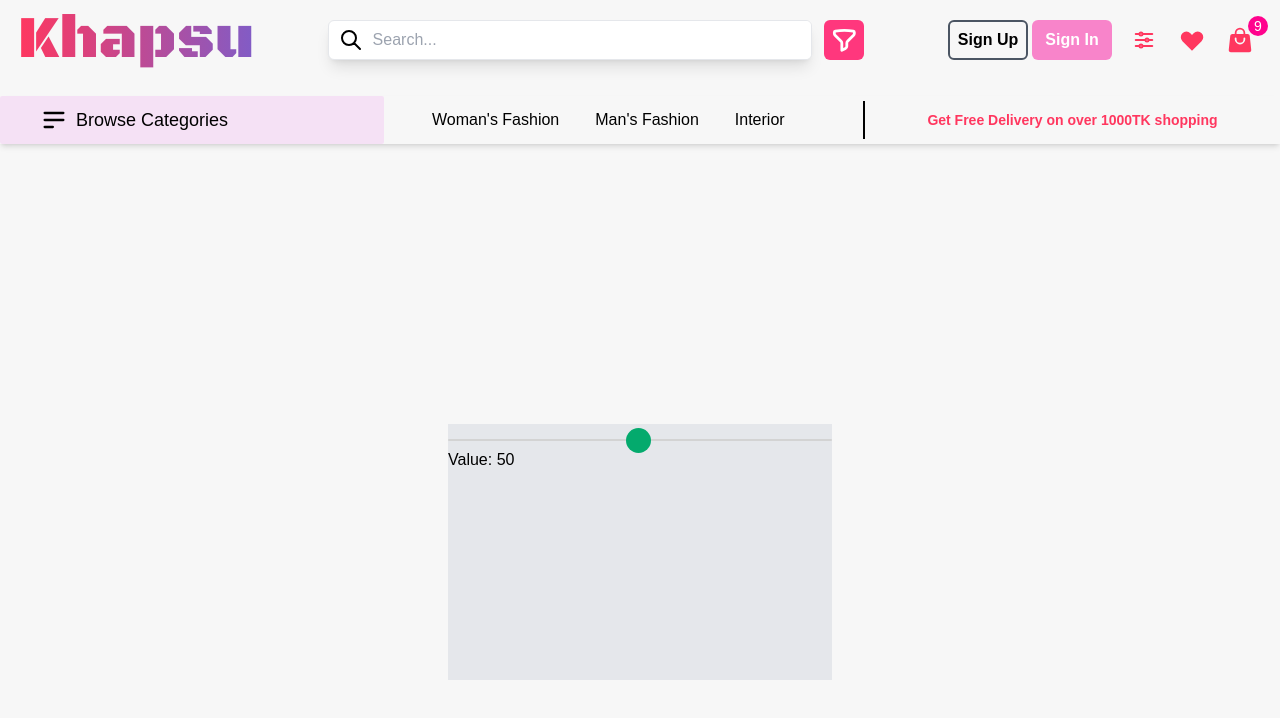
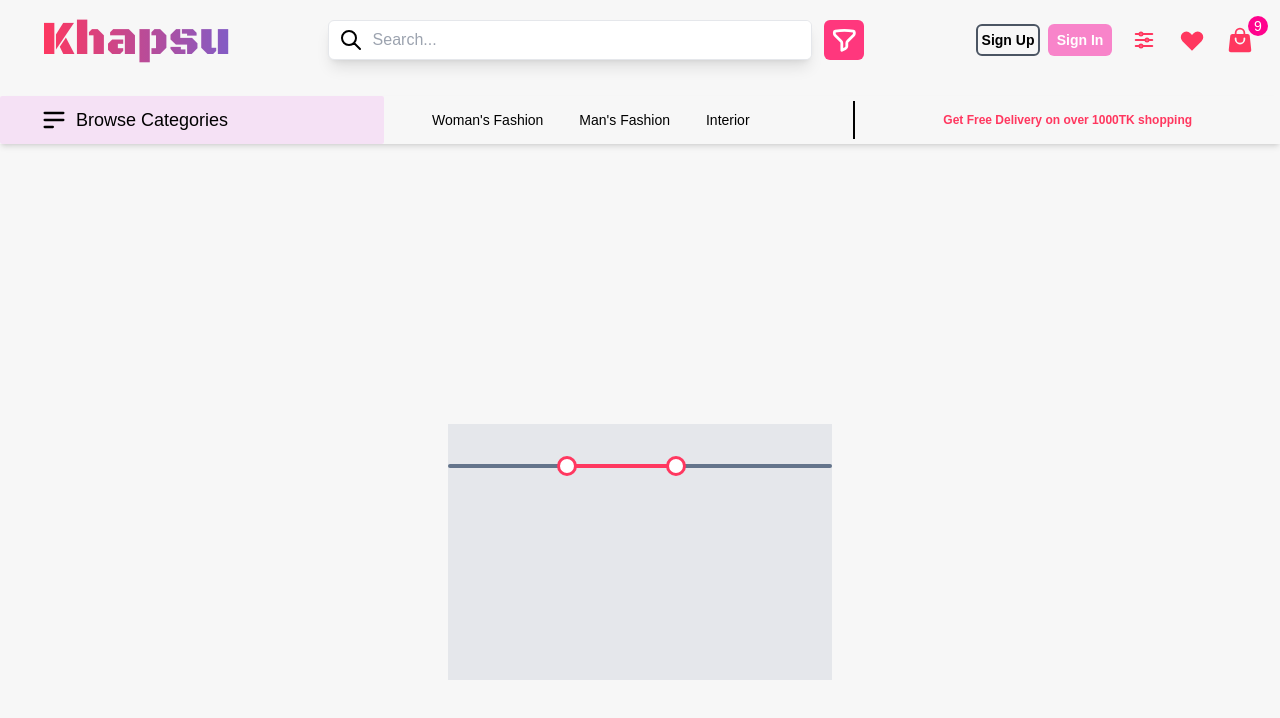
Before and after one commit to MuktadulIslam/KhapsuV2, a Next.js app in the folder frontend/: page /demo in a window 1280 px wide. Shown: the top 718 px of the page. Built offline with nearby package versions, Linux system fonts and the light colour scheme; a web font is replaced by a local one.

Commit message:
ADD: price range

```diff
--- a/frontend/src/app/Category.jsx
+++ b/frontend/src/app/Category.jsx
@@ -17,9 +17,9 @@ const categories_data = [
 
 export default function Category() {
     return (<>
-        <div className="w-full h-full grid grid-cols-2 sm:grid-cols-3 gap-2 mt-1">
+        <div className="w-full h-full grid grid-cols-2 sm:grid-cols-3 gap-3 p-1">
             {categories_data.map((category, index) => (
-                <Link key={index} href={category.link} className="w-full active:scale-110 aspect-[3/4] bg-white flex flex-col py-2 rounded-lg shadow-md">
+                <Link key={index} href={category.link} className="w-full max-w-32 active:scale-110 aspect-[4/5] bg-white flex flex-col py-2 rounded-lg shadow-md">
                     <div className="w-full aspect-[4/3] flex items-center justify-center">
                         <div className="relative h-5/6 aspect-square">
                             <Image
@@ -31,7 +31,7 @@ export default function Category() {
                             />
                         </div>
                     </div>
-                    <h3 className="text-center text-base font-semibold mt-1.5">{category.name}</h3>
+                    <h3 className="text-center text-sm font-semibold mt-1">{category.name}</h3>
                 </Link>
             ))}
         </div>
--- a/frontend/src/app/Navbar.jsx
+++ b/frontend/src/app/Navbar.jsx
@@ -37,17 +37,17 @@ export default function Navbar() {
         const category = document.getElementById("category");
         if (category.classList.contains('h-0')) {
             closeFilter()
-            category.classList.add('h-[510px]', 'overflow-y-auto', 'overflow-x-hidden');
+            category.classList.add('h-[475px]', 'overflow-y-auto', 'overflow-x-hidden');
             category.classList.remove('h-0', 'overflow-hidden');
         } else {
             category.classList.add('h-0', 'overflow-hidden');
-            category.classList.remove('h-[510px]', 'overflow-y-auto', 'overflow-x-hidden');
+            category.classList.remove('h-[475px]', 'overflow-y-auto', 'overflow-x-hidden');
         }
     };
     const closeCategory = () => {
         const category = document.getElementById("category");
         category.classList.add('h-0', 'overflow-hidden');
-        category.classList.remove('h-[510px]', 'overflow-y-auto', 'overflow-x-hidden');
+        category.classList.remove('h-[475px]', 'overflow-y-auto', 'overflow-x-hidden');
     };
 
     const openCart = () => {
@@ -63,7 +63,7 @@ export default function Navbar() {
                         <path fillRule="evenodd" d="M3 6a3 3 0 0 1 3-3h2.25a3 3 0 0 1 3 3v2.25a3 3 0 0 1-3 3H6a3 3 0 0 1-3-3V6Zm9.75 0a3 3 0 0 1 3-3H18a3 3 0 0 1 3 3v2.25a3 3 0 0 1-3 3h-2.25a3 3 0 0 1-3-3V6ZM3 15.75a3 3 0 0 1 3-3h2.25a3 3 0 0 1 3 3V18a3 3 0 0 1-3 3H6a3 3 0 0 1-3-3v-2.25Zm9.75 0a3 3 0 0 1 3-3H18a3 3 0 0 1 3 3V18a3 3 0 0 1-3 3h-2.25a3 3 0 0 1-3-3v-2.25Z" clipRule="evenodd" />
                     </svg>
                 </div>
-                <div className={`${blackOpsOne.className} w-40 sm:w-56 md:w-full h-5/6 flex justify-center items-center text-3xl sm:text-5xl lg:text-6xl xl:text-7xl`}>
+                <div className={`${blackOpsOne.className} w-40 sm:w-56 md:w-full h-5/6 flex justify-center items-center text-2xl sm:text-4xl lg:text-5xl xl:text-6xl`}>
                     <Link href="./" className="bg-gradient-to-r from-[#FF375F]  to-[#815cc6] inline-block text-transparent bg-clip-text">Khapsu</Link>
                 </div>
                 <div className="md:hidden w-20 h-full flex items-center justify-center gap-2">
@@ -117,9 +117,9 @@ export default function Navbar() {
                         </svg>
                     </button>
                 </div>
-                <div className="max-lg:hidden w-auto h-full flex items-center justify-between gap-1 pr-2 text-md font-semibold">
-                    <Link href="./" className="bg-transparent border-2 border-solid border-gray-600 h-1/2 rounded-md w-20 flex items-center justify-center">Sign Up</Link>
-                    <Link href="./" className="bg-[#fa54b8b2] h-1/2 text-white rounded-md w-20 flex items-center justify-center">Sign In</Link>
+                <div className="max-lg:hidden w-auto h-full flex items-center justify-between gap-2 pr-2 text-sm font-semibold">
+                    <Link href="./" className="bg-transparent border-2 border-solid border-gray-600 h-[40%] rounded-md w-16 flex items-center justify-center">Sign Up</Link>
+                    <Link href="./" className="bg-[#fa54b8b2] h-[40%] text-white rounded-md w-16 flex items-center justify-center">Sign In</Link>
                 </div>
 
                 {/* Size Grid */}
@@ -155,7 +155,7 @@ export default function Navbar() {
         </div>
 
         {/* Second Navbar */}
-        <div className="max-md:hidden h-10 lg:h-12 w-full flex items-center lg:justify-between shadow-md my-2">
+        <div className="max-md:hidden h-10 lg:h-12 w-full flex items-center 2md:justify-between shadow-md my-2">
             <div className="flex items-center w-auto h-full">
                 {/* Category */}
                 <div className="w-96 h-full bg-[#f4d0f48f] rounded-sm mr-6 lg:mr-8">
@@ -170,17 +170,17 @@ export default function Navbar() {
                     </div>
                 </div>
 
-                <div className="w-auto h-full flex justify-between items-center gap-1 text-base xl:text-lg *:w-auto *:px-2 *:2md:px-4 *:h-full *:flex *:items-center *:justify-center *:rounded-sm">
+                <div className="w-auto h-full flex justify-between items-center gap-1 text-sm xl:text-base *:w-auto *:px-2 *:lg:px-4 *:h-full *:flex *:items-center *:justify-center *:rounded-sm">
                     <div className="hover:text-[#FF375F] hover:scale-110 ">{"Woman's Fashion"}</div>
                     <div className="hover:text-[#FF375F] hover:scale-110 ">{"Man's Fashion"}</div>
                     <div className="hover:text-[#FF375F] hover:scale-110 ">Interior</div>
                 </div>
             </div>
-            <div className="max-lg:hidden  bg-black w-0.5 h-4/5"></div>
-            <div className="max-lg:hidden w-auto flex items-center justify-center h-full">
-                <p className="text-sm xl:text-md font-semibold text-[#FF375F]">Get Free Delivery on over 1000TK shopping</p>
+            <div className="max-2md:hidden  bg-black w-0.5 h-4/5"></div>
+            <div className="max-2md:hidden w-auto flex items-center justify-center h-full">
+                <p className="text-xs xl:text-sm font-semibold text-[#FF375F]">Get Free Delivery on over 1000TK shopping</p>
             </div>
-            <div className="max-lg:hidden w-0"></div>
+            <div className="max-2md:hidden w-0"></div>
         </div>
 
 
@@ -209,7 +209,7 @@ export default function Navbar() {
                     <svg xmlns="http://www.w3.org/2000/svg" viewBox="0 0 24 24" fill="currentColor" className="h-6 w-6">
                         <path d="M2.25 2.25a.75.75 0 0 0 0 1.5h1.386c.17 0 .318.114.362.278l2.558 9.592a3.752 3.752 0 0 0-2.806 3.63c0 .414.336.75.75.75h15.75a.75.75 0 0 0 0-1.5H5.378A2.25 2.25 0 0 1 7.5 15h11.218a.75.75 0 0 0 .674-.421 60.358 60.358 0 0 0 2.96-7.228.75.75 0 0 0-.525-.965A60.864 60.864 0 0 0 5.68 4.509l-.232-.867A1.875 1.875 0 0 0 3.636 2.25H2.25ZM3.75 20.25a1.5 1.5 0 1 1 3 0 1.5 1.5 0 0 1-3 0ZM16.5 20.25a1.5 1.5 0 1 1 3 0 1.5 1.5 0 0 1-3 0Z" />
                     </svg>
-                    <span className="absolute top-0 right-0 h-5 w-5 bg-[#ce5288] rounded-full translate-x-4 flex items-center justify-center text-sm text-white">9</span>
+                    <span className="absolute top-0 right-0 h-5 w-5 bg-[#ce5288] rounded-full translate-x-4 flex items-center justify-center text-xs text-white">9</span>
                 </div>
                 <p className="text-xs">Cart</p>
             </button>
--- a/frontend/src/app/demo/page.js
+++ b/frontend/src/app/demo/page.js
@@ -1,34 +1,105 @@
-"use client"
-import { useEffect } from 'react';
+"use client";
+import { useEffect } from "react";
 
 export default function Page() {
+  const defaultMinValue = 300;
+  const defaultMaxValue = 300;
+  const maxValue = 3000;
+  const minValue = 0;
+
+  // useEffect(() => {
+  //   // Execute JavaScript logic for the slider
+  //   const slider = document.getElementById("myRange");
+  //   const output = document.getElementById("demo");
+  //   const valueShower = document.getElementById("value");
+  //   output.innerHTML = slider.value;
+  //   valueShower.style.transform = `translateX(${slider.value / 30}%)`;
+
+  //   slider.oninput = function () {
+  //     output.innerHTML = this.value;
+  //     valueShower.style.transform = `translateX(${this.value / 30}%)`;
+  //   };
+  // }, []); // Ensure useEffect runs only once after initial render
+
   useEffect(() => {
-    // Execute JavaScript logic for the slider
-    const slider = document.getElementById("myRange");
-    const output = document.getElementById("demo");
-    output.innerHTML = slider.value;
+    const rangeInputs = document.querySelectorAll(".slider");
+    const progresses = document.querySelector(".progress");
+    progresses.style.left = (rangeInputs[0].value / rangeInputs[0].max) * 100 + "%";
+    progresses.style.right = 100 - (rangeInputs[1].value / rangeInputs[1].max) * 100 + "%";
 
-    slider.oninput = function() {
-      output.innerHTML = this.value;
-    }
-  }, []); // Ensure useEffect runs only once after initial render
+    rangeInputs.forEach((input) => {
+      input.addEventListener("input", (event) => {
+        let minVal = rangeInputs[0].value;
+        let maxVal = rangeInputs[1].value;
+
+        if (maxVal - minVal < 0) {
+          if (event.target.id === "min-range-input") {
+            rangeInputs[0].value = maxVal;
+          } else {
+            rangeInputs[1].value = minVal;
+          }
+        } else {
+          progresses.style.left = (minVal / rangeInputs[0].max) * 100 + "%";
+          progresses.style.right =
+            100 - (maxVal / rangeInputs[1].max) * 100 + "%";
+        }
+      });
+    });
+  }, []);
 
   return (
     <>
-      <div className="w-screen h-screen flex justify-center items-center">
-        <div className="w-96 h-64 bg-gray-200">
-          <div className="slidecontainer">
-            <div className="slider-container"></div>
+      <div className="w-screen h-screen flex justify-center items-center font-sans">
+        <div className="w-96 h-64 bg-gray-200 pt-10">
+          {/* <div className="">
+            <div className="w-full px-2.5">
+              <div id="value" className={`w-full relative translate-x-[${defaultMinValue/maxValue*100}%]`}>
+                <div className="w-0 -translate-y-1.5">
+                  <div className="relative flex justify-center items-center -translate-y-0.5">
+                    <div className="w-2 h-2 bg-[#ff3860] absolute rotate-45 translate-y-2"></div>
+                    <div className="w-auto h-5 bg-[#ff3860] absolute px-1.5 rounded-md flex items-center text-sm text-white">
+                      <span id="demo"></span>
+                    </div>
+                  </div>
+                </div>
+              </div>
+            </div>
+            <div className="">
+              <input
+                type="range"
+                min={minValue}
+                max={maxValue}
+                defaultValue={defaultMinValue}
+                className="slider"
+                id="myRange"
+                step={10}
+              />
+            </div>
+          </div> */}
+
+          <div className="relative">
+            <div className="absolute w-full h-1 rounded-full bg-slate-500">
+              <div className="progress absolute h-1 rounded-full bg-[#ff3860] left-[10%] right-[10%]"></div>
+            </div>
+
             <input
+              id="min-range-input"
+              className="w-full h-1 absolute slider"
               type="range"
-              min="1"
+              min="0"
               max="100"
-              className="slider"
-              id="myRange"
+              defaultValue="30"
+              step={1}
             />
-            <p>
-              Value: <span id="demo"></span>
-            </p>
+            <input
+              id="max-range-input"
+              className="w-full h-1 absolute slider"
+              type="range"
+              min="0"
+              max="100"
+              defaultValue="60"
+              step={1}
+            />
           </div>
         </div>
       </div>
--- a/frontend/src/app/globals.css
+++ b/frontend/src/app/globals.css
@@ -21,35 +21,71 @@
 
 
 /* Demo Start */
+/*
   .slider {
     -webkit-appearance: none;
     width: 100%;
-    height: 2px;
-    border-radius: 5px;
-    background: #d3d3d3;
+    height: 4px;
+    border-radius: 4px;
+    background: #c2bfbf;
     outline: none;
-  }
-
-  .slider:hover {
-    opacity: 1;
   }
 
   .slider::-webkit-slider-thumb {
     -webkit-appearance: none;
     appearance: none;
-    width: 25px;
-    height: 25px;
+    width: 20px;
+    height: 20px;
     border-radius: 50%;
-    background: #04AA6D;
+    background: #ffffff;
     cursor: pointer;
+    border: 3px solid #ff3860;
   }
 
   .slider::-moz-range-thumb {
-    width: 15px;
-    height: 15px;
+    -webkit-appearance: none;
+    width: 20px;
+    height: 20px;
     border-radius: 50%;
-    background: #04AA6D;
+    background: #ffffff;
     cursor: pointer;
+    border: 3px solid #ff3860;
+  }
+   */
+  /* Demo End*/
+
+  /* Demo Start */
+  .slider {
+    -webkit-appearance: none;
+    pointer-events: none;
+    background: none;
+    width: 100%;
+    height: 4px;
+    border-radius: 4px;
+    outline: none;
   }
 
+  .slider::-webkit-slider-thumb {
+    -webkit-appearance: none;
+    appearance: none;
+    width: 20px;
+    height: 20px;
+    pointer-events: auto;
+    border-radius: 50%;
+    background: #ffffff;
+    cursor: pointer;
+    border: 3px solid #ff3860;
+  }
+
+  .slider::-moz-range-thumb {
+    -moz-appearance: none;
+    appearance: none;
+    width: 20px;
+    height: 20px;
+    pointer-events: auto;
+    border-radius: 50%;
+    background: #ffffff;
+    cursor: pointer;
+    border: 3px solid #ff3860;
+  }
   /* Demo End*/
```
